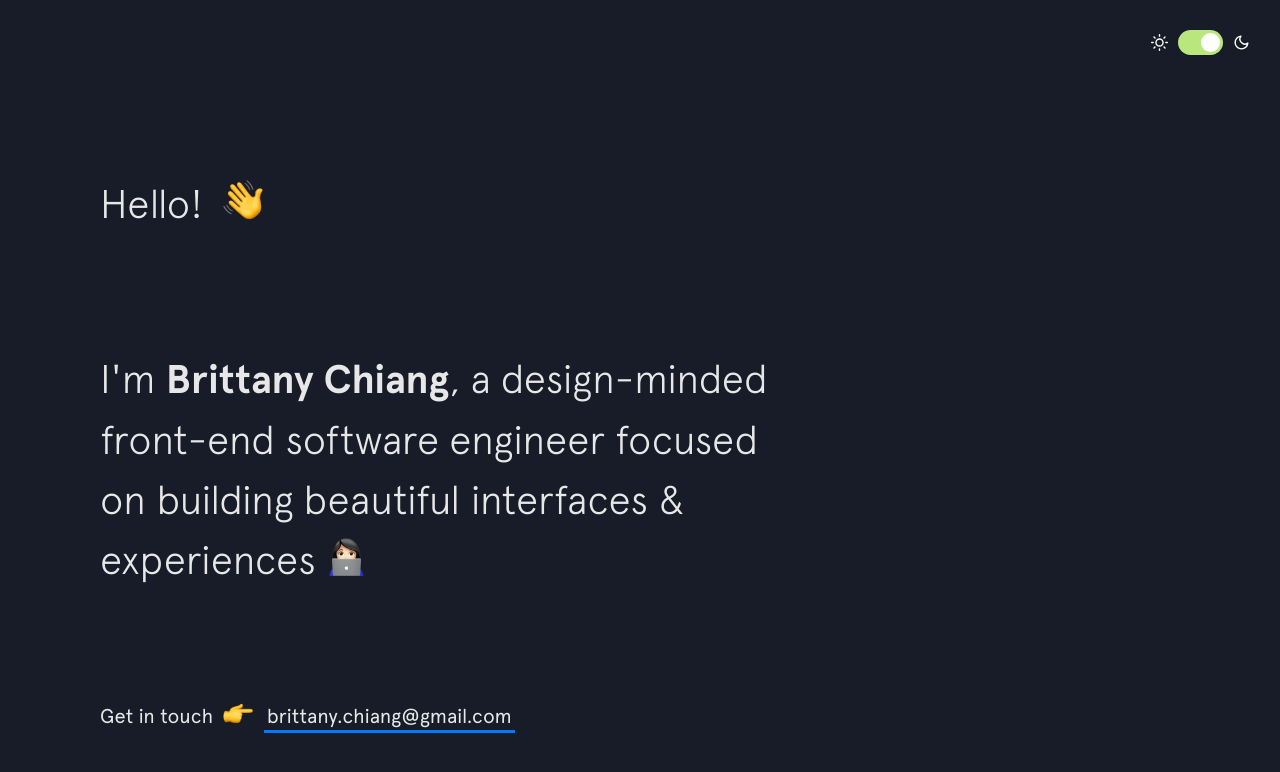
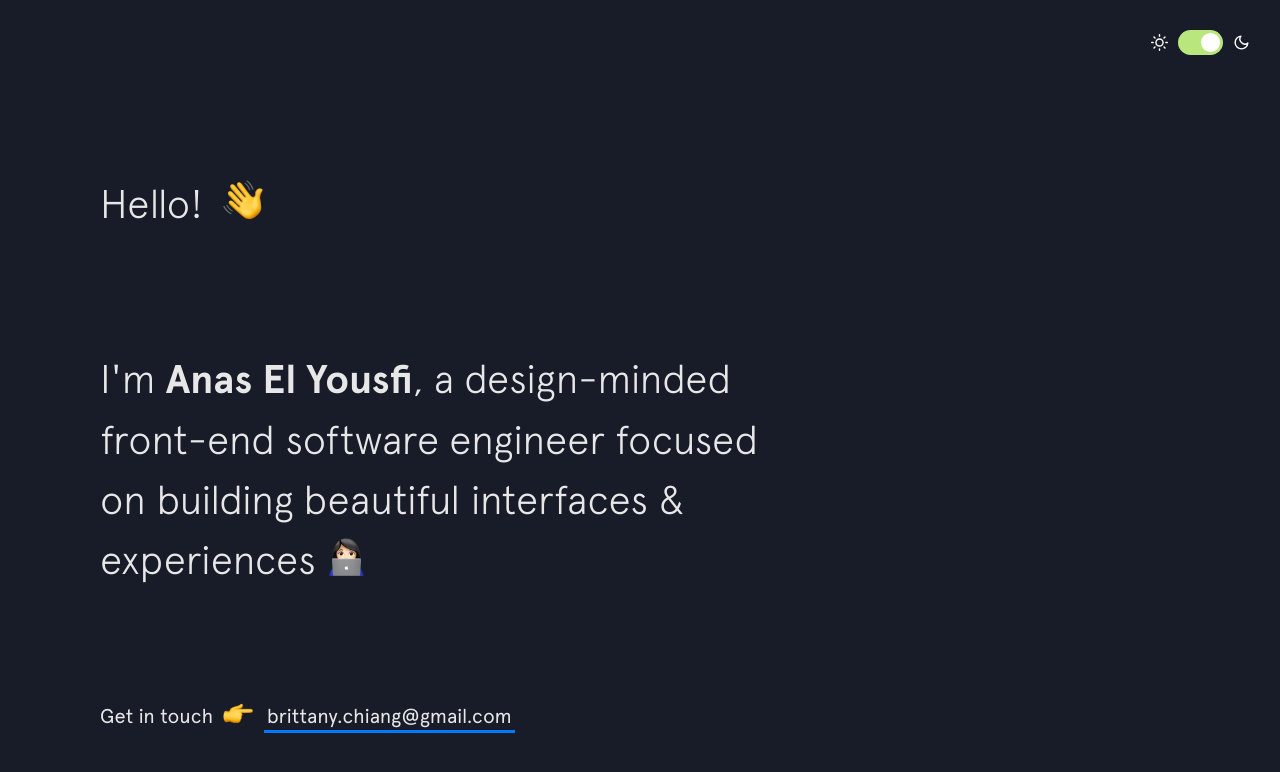
Before and after one commit to anaselyousfi/anaselyousfi.github.io, a Jekyll site: the page built from index.html, in a window 1280 px wide and 900 px high. Shown: the top 772 px of the window. Built offline with Jekyll 4.4.1, drawn with Linux system fonts in a browser that asks for light colours; nearby versions of some CDN libraries.

Commit message:
intro change test

```diff
--- a/_includes/intro.html
+++ b/_includes/intro.html
@@ -4,7 +4,7 @@
   </h1>
 
   <h2 class="intro__tagline">I'm
-    <span class="name">Brittany Chiang</span>, a design-minded front-end software engineer focused on building beautiful interfaces &amp; experiences
+    <span class="name">Anas El Yousfi</span>, a design-minded front-end software engineer focused on building beautiful interfaces &amp; experiences
     <span class="emoji technologist"></span>
   </h2>
 
```
